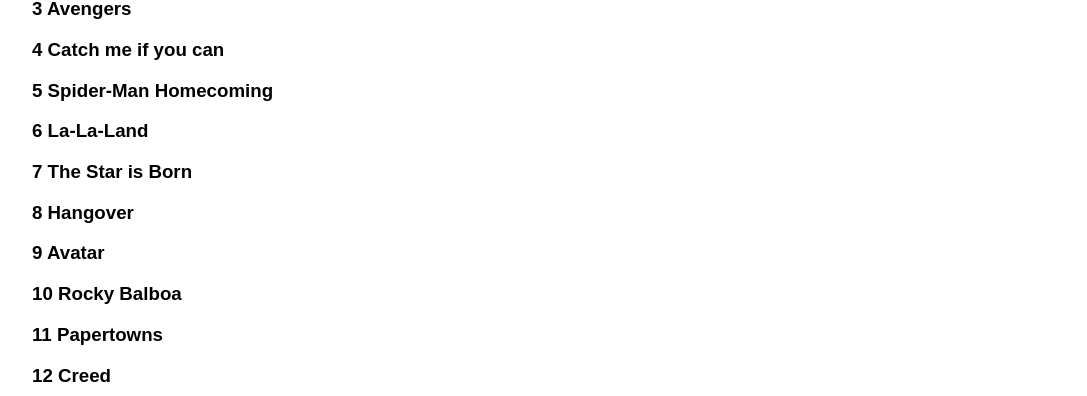
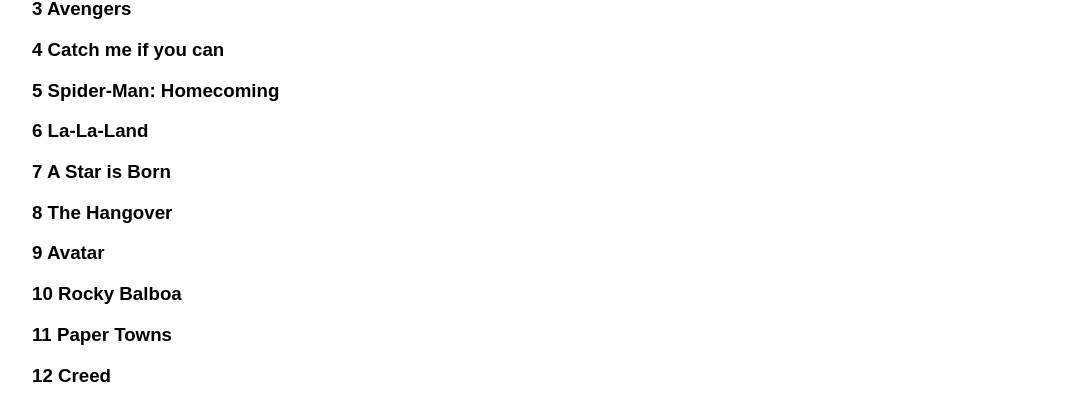
Before and after one commit to tokerson/Moviebook-frontend, a React (Create React App) app: page /films in a window 1280 px wide. Shown: the part 244-640 px from the top of the page, without its empty margins (96-1183 px from the left). Built offline with nearby package versions, Linux system fonts and the light colour scheme.

Commit message:
resolved key warning and improved movies.json

```diff
--- a/src/components/MovieList.js
+++ b/src/components/MovieList.js
@@ -24,7 +24,6 @@
       return item.title.toUpperCase().indexOf(event.target.value.toUpperCase()) > -1;
     });
 
-
     this.setState({
       filtered: filtered,
       searching:  event.target.value.length > 0
@@ -41,9 +40,8 @@
 
     return (
       <div>
-
           <input type="text" onChange={this.filterMovies} placeholder="Search"></input>
-          <MovieListItem key={movies.id} movies={movies}/>
+          <MovieListItem movies={movies}/>
       </div>
     );
   }
--- a/src/components/MovieListItem.js
+++ b/src/components/MovieListItem.js
@@ -6,7 +6,7 @@
     const movies = props.movies.map(movie => {
 
         return (
-            <div>
+            <div key={movie.id}>
             <NavLink to={{
                 pathname: '/films/'.concat(movie.title),
                 params: movie
--- a/src/json/Movies.json
+++ b/src/json/Movies.json
@@ -2,71 +2,71 @@
     {
         "id" : 1,
         "title" : "Titanic",
-        "director" : "Tom Cruise"
+        "director" : "James Cameron"
     },
     {
-        "id" : "2",
+        "id" : 2,
         "title" : "Deadpool",
-        "director" : ""
+        "director" : "Tim Miller"
     },
     {
-        "id" : "3",
+        "id" : 3,
         "title" : "Avengers",
-        "director" : "Stan Lee"
+        "director" : "Joss Whedon"
     },
     {
-        "id" : "4",
+        "id" : 4,
         "title" : "Catch me if you can",
-        "director" : ""
+        "director" : "Steven Spielberg"
     },
     {
-        "id" : "5",
-        "title" : "Spider-Man Homecoming",
-        "director" : ""
+        "id" : 5,
+        "title" : "Spider-Man: Homecoming",
+        "director" : "Jon Watts"
     },
     {
-        "id" : "6",
+        "id" : 6,
         "title" : "La-La-Land",
-        "director" : ""
+        "director" : "Damien Chazelle"
     },
     {
-        "id" : "7",
-        "title" : "The Star is Born",
+        "id" : 7,
+        "title" : "A Star is Born",
         "director" : "Bradley Cooper"
     },
     {
-        "id" : "8",
-        "title" : "Hangover",
-        "director" : ""
+        "id" : 8,
+        "title" : "The Hangover",
+        "director" : "Todd Phillips"
     },
     {
-        "id" : "9",
+        "id" : 9,
         "title" : "Avatar",
-        "director" : ""
+        "director" : "James Cameron"
     },
     {
-        "id" : "10",
+        "id" : 10,
         "title" : "Rocky Balboa",
-        "director" : ""
+        "director" : "Sylvester Stallone"
     },
     {
-        "id" : "11",
-        "title" : "Papertowns",
-        "director" : ""
+        "id" : 11,
+        "title" : "Paper Towns",
+        "director" : "Jake Schreier"
     },
     {
-        "id" : "12",
+        "id" : 12,
         "title" : "Creed",
-        "director" : ""
+        "director" : "Ryan Coogler"
     },
     {
         "id" : 13,
         "title" : "Jurassic World",
-        "director" : ""
+        "director" : "Colin Trevorrow"
     },
     {
         "id" : 14,
         "title" : "Mamma mia",
-        "director" : ""
+        "director" : "Phyllida Lloyd"
     }
 ]
```
